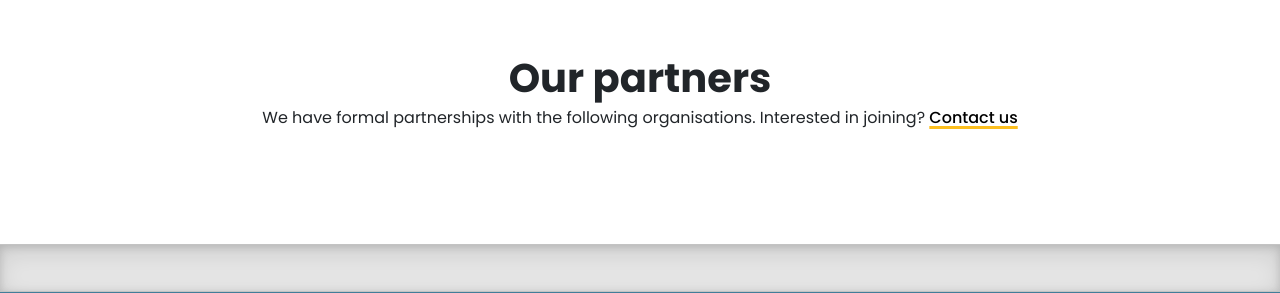
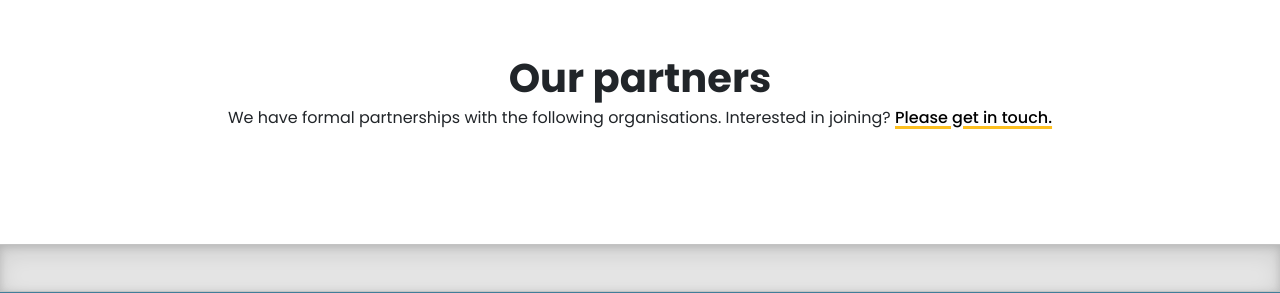
Before and after one commit to untraceable-university/website, a Django app: template untraceableuniversity/website/templates/contact.html in a window 1280 px wide. Shown: the part 1174-1467 px from the top of the page. Run offline with Django 3.2, Linux system fonts and the light colour scheme; the template is opened without the code that fills it, so the values that code supplies are empty; some libraries are stand-ins or nearby versions.

Commit message:
Fix translation issue

```diff
--- a/untraceableuniversity/website/templates/_base.html
+++ b/untraceableuniversity/website/templates/_base.html
@@ -1,4 +1,5 @@
 {% load static %}
+{% load i18n %}
 <!doctype html>
 <html>
 <head>
@@ -104,7 +105,9 @@ footer {
         <h1 class="text-center mb-1 mt-4">{{ _("Our partners") }}</h1>
         <p class="text-center">
           {{ _("We have formal partnerships with the following organisations. Interested in joining?") }}
-          <a href="{% url "contact" %}">{{ _("Contact us") }}</a>
+          <a href="{% url "contact" %}">
+            {{ _("Please get in touch.") }}
+          </a>
         </p>
 
         <div class="row justify-content-center">
```
Also changed, not shown: untraceableuniversity/locale/es/LC_MESSAGES/django.po, 1 other file.
